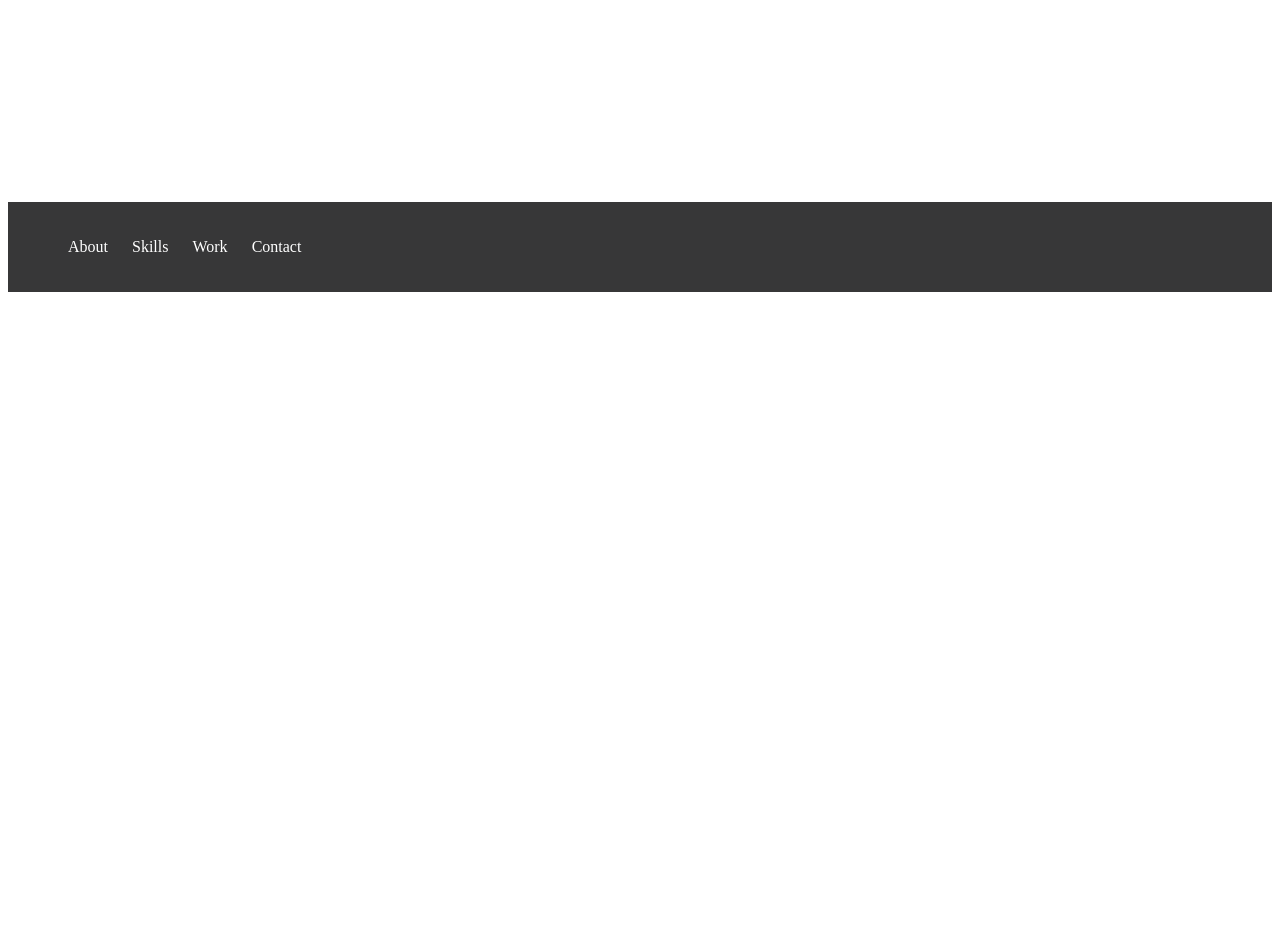
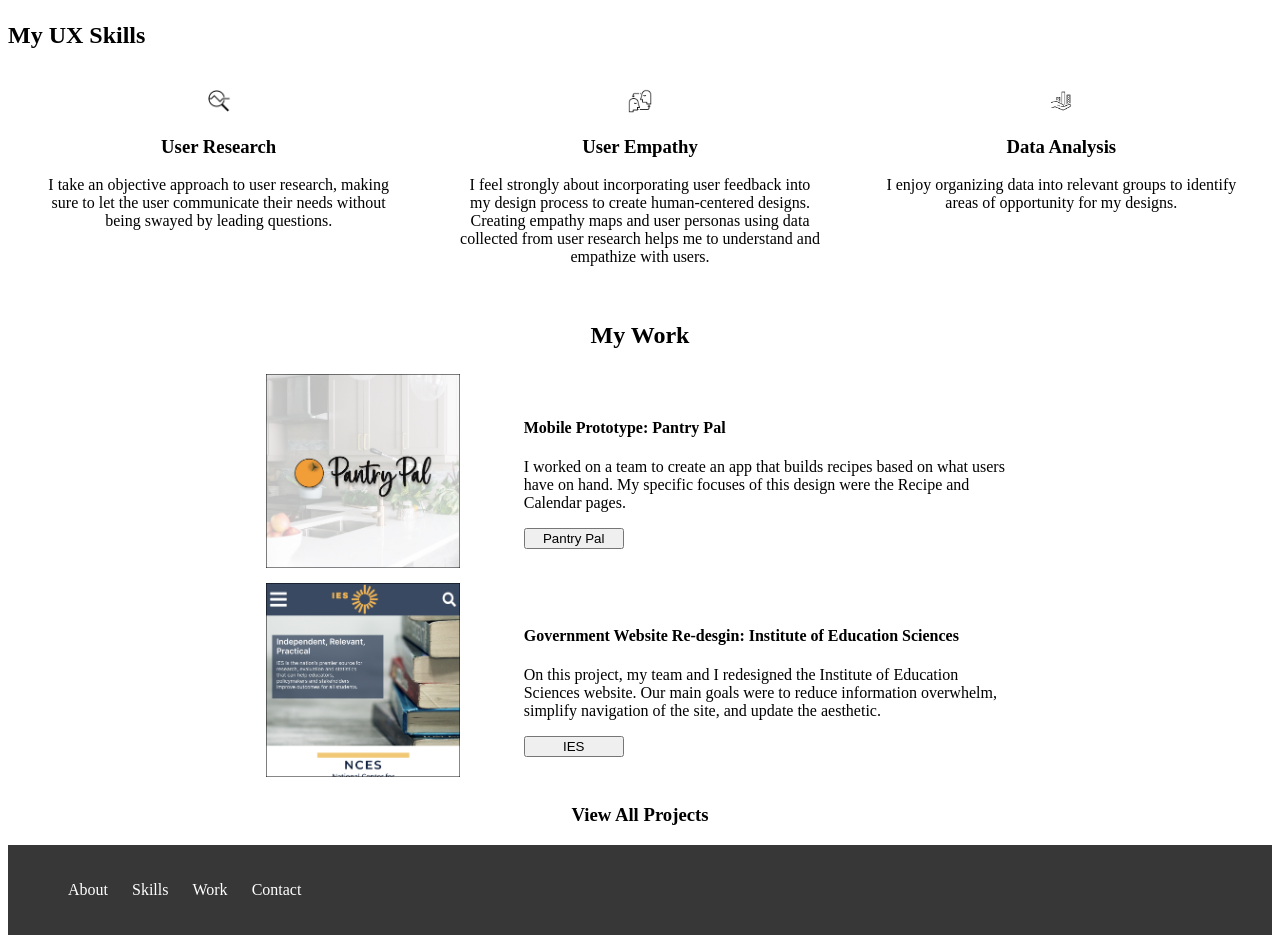
Before and after one commit to stephfiso/UX_UI_HW_18, a plain HTML site: page index.html in a window 1280 px wide. Shown: the part 600-1543 px from the top of the page. Before the commit the page ends 900 px from the top, so only its background shows below. Drawn offline with Linux system fonts and the light colour scheme.

Commit message:
Mod 18 Challenge

```diff
--- a/CSS/style.css
+++ b/CSS/style.css
@@ -5,8 +5,8 @@
 .logo{
     width: 23%;
     padding: 1%;
-    text-align: center;
-   /*background-color:lightcoral;*/
+    text-align: left;
+    /*background-color:lightcoral;*/
 }
 nav{
    width: 72.7%;
@@ -20,17 +20,82 @@ nav ul{
     /*background-color: greenyellow;*/
 }
 .heroImg{
-    height: 600px;
+    height: 400px;
     padding: 25px;
     /*background-color: aqua;*/
 }
 .content{
     margin: 0 auto;
     padding: 3%;
-   /* background-color: darkorange;*/
+    /*background-color: darkorange;*/
     width: 500px;
-    height: 375px;
+    height: 330px;
     text-align:center;
+}
+.mySkills{
+    /*background-color: antiquewhite;*/
+}
+.flexContainer{
+    display: flex;
+    justify-content: space-around;
+    /*background-color: pink;*/
+}
+.flexContainer > div{
+    flex-basis: 33%;
+    margin: 0 10px;
+    padding: 20px;
+    box-sizing: border-box;
+    text-align: center;
+    /*background-color: cadetblue;*/
+}
+.myWork h1{
+    text-align: center;
+    /*background-color: darkgoldenrod;*/
+}
+.workGrid{
+    display: grid;
+    grid-template-rows: 1fr 1fr;
+    grid-template-columns: 1fr 1fr 1fr 1fr 1fr;
+    align-items: center;
+    justify-content: center;
+    /*background-color: coral;*/
+}
+.workGrid div {
+    padding: 2%;
+    /*background-color: whitesmoke;*/
+    /*border: 10px solid #000;*/
+}
+.workGrid > div:nth-child(1) {
+    grid-area: 1 / 2 / span 1 / span 1; /* Starting row, starting column, number of rows, number of columns */
+    /*background-color: blue;*/
+}
+.workGrid > div:nth-child(2) {
+    grid-area: 1 / 3 / span 1 / span 2;
+   /* background-color: aquamarine;*/
+}
+.workGrid > div:nth-child(3) {
+    grid-area: 2 / 2 / span 1 / span 1;
+    /*background-color: yellow;*/
+}
+.workGrid > div:nth-child(4) {
+    grid-area: 2 / 3 / span 1 / span 2;
+   /* background-color: green;*/
+}
+.workGrid h1 {
+    text-align: left;
+    background-color: crimson;
+}
+.workGrid h4{
+    text-align: left;
+}
+.workGrid p{
+    text-align: left;
+}
+.workGrid button{
+    width: 100px;
+}
+.myWork h3{
+    text-align: center;
 }
 footer{
     background-color: #373738;
@@ -45,3 +110,18 @@ footer ul{
 footer li{
     padding: 10px;
 }
+@media only screen and (max-width: 600px){
+    .flexContainer{
+        display: flex;
+        flex-direction: column;
+    }
+    .flexContainer > div{
+        width: 100%;
+    }
+    .workGrid{
+        display: grid;
+        grid-template-rows: 1fr 1fr;
+        grid-template-columns: 1fr;
+        grid-template-areas: ".workGrid > div:nth-child(1)" ".workGrid > div:nth-child(2)" ".workGrid > div:nth-child(3)" ".workGrid > div:nth-child(4)"
+    }
+}
--- a/index.html
+++ b/index.html
@@ -7,7 +7,7 @@
     <body>
         <header class="navigation">
             <div class="inline-block logo">
-                <img src="./images/logo.png" alt="sun logo" width="6.7%">
+                <img src="./images/Logo.png" alt="sun logo" width="6.7%">
             </div>
             <nav class="inline-block">
                 <ul>
@@ -25,6 +25,50 @@
                 <button>Download Resume</button>
             </div>
         </section>
+        <!--  My UX Skills section coded using CSS flex -->
+        <section class="mySkills">
+            <h1>My UX Skills</h1>
+            <div class="flexContainer">
+                <div>
+                    <img src="./images/Research.png" alt="magnifying glass" width="6.7%">
+                    <h3>User Research</h3>
+                    <p>I take an objective approach to user research, making sure to let the user communicate their needs without being swayed by leading questions.</p>
+                </div>
+                <div>
+                    <img src="./images/Empathy.png" alt="two people" width="6.7%">
+                    <h3>User Empathy</h3>
+                    <p>I feel strongly about incorporating user feedback into my design process to create human-centered designs. Creating empathy maps and user personas using data collected from user research helps me to understand and empathize with users.</p>
+                </div>
+                <div>
+                    <img src="./images/Analysis.png" alt="hand holding graph data" width="6.7%">
+                    <h3>Data Analysis</h3>
+                    <p>I enjoy organizing data into relevant groups to identify areas of opportunity for my designs.</p>
+                </div>
+            </div>
+        </section>
+        <section class="myWork">
+            <h1>My Work</h1>
+            <div class="workGrid">
+                <div>
+                    <img src="./images/Pantry_Pal.png" alt="Pantry Pal app splash screen" width="80%">
+                </div>
+                <div>
+                    <h4>Mobile Prototype: Pantry Pal</h4>
+                    <p>I worked on a team to create an app that builds recipes based on what users have on hand. My specific focuses of this design were the Recipe and Calendar pages.</p>
+                    <button>Pantry Pal</button>
+                </div>
+                <div>
+                    <img src="./images/IES.png" alt="IES website homepage redesigned" width="80%">
+                </div>
+                <div>
+                    <h4>Government Website Re-desgin: Institute of Education Sciences</h4>
+                    <p>On this project, my team and I redesigned the Institute of Education Sciences website. Our main goals were to reduce information overwhelm, simplify navigation of the site, and update the aesthetic.
+                    </p>
+                    <button>IES</button>
+                </div>
+            </div>
+            <h3>View All Projects</h3>
+        </section>
         <footer>
             <ul>
                 <li class="inline-block">About</li>
```
Also changed, not shown: images/Analysis.png (added), images/CIADR.png (added), images/Empathy.png (added), images/IES.png (added), images/Pantry_Pal.png (added), images/Research.png (added), 2 other files.
